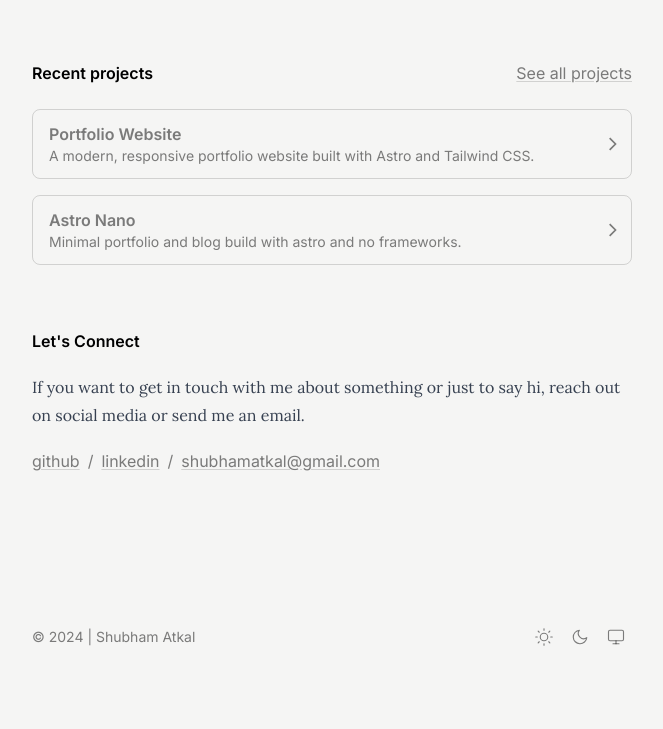
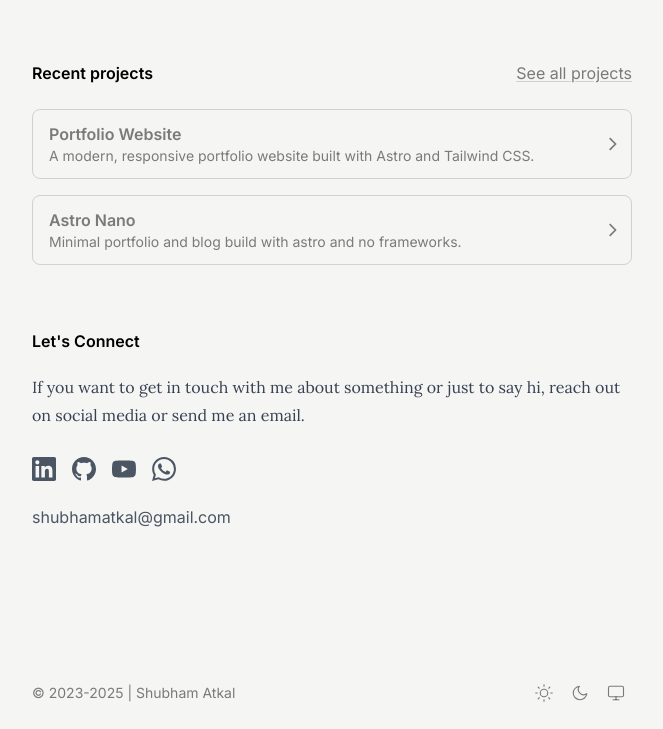
Before and after one commit to shubhamatkal/shubhamatkal.github.io, an Astro site: page / in a window 1280 px wide. Shown: the part 1641-2370 px from the top of the page, without its empty margins (308-971 px from the left). Before the commit the page ends 2314 px from the top, so only its background shows below. Built offline with nearby package versions, Linux system fonts and the light colour scheme; Astro itself is replaced by a stand-in of ours; a web font is replaced by a local one.

Commit message:
update urls

```diff
--- a/src/components/Footer.astro
+++ b/src/components/Footer.astro
@@ -13,7 +13,7 @@ import BackToTop from "@components/BackToTop.astro";
     </div>
     <div class="flex justify-between items-center">
       <div>
-        &copy; 2024 {`|`} {SITE.NAME}
+        &copy; 2023-{new Date().getFullYear()} {`|`} {SITE.NAME}
       </div>
       <div class="flex flex-wrap gap-1 items-center">
         <button
--- /dev/null
+++ b/src/components/SocialIcon.astro
@@ -0,0 +1,49 @@
+---
+interface Props {
+  icon: string;
+  href: string;
+  name: string;
+  ariaLabel: string;
+}
+
+const { icon, href, name, ariaLabel } = Astro.props;
+---
+
+<a
+  href={href}
+  target="_blank"
+  rel="noopener noreferrer"
+  aria-label={ariaLabel}
+  class="flex items-center justify-center p-2 text-gray-600 hover:text-black hover:dark:text-white transition-colors duration-300 ease-in-out"
+>
+  {icon === "github" && (
+    <svg class="size-6 fill-current" viewBox="0 0 24 24">
+      <path d="M12 0c-6.626 0-12 5.373-12 12 0 5.302 3.438 9.8 8.207 11.387.599.111.793-.261.793-.577v-2.234c-3.338.726-4.033-1.416-4.033-1.416-.546-1.387-1.333-1.756-1.333-1.756-1.089-.745.083-.729.083-.729 1.205.084 1.839 1.237 1.839 1.237 1.07 1.834 2.807 1.304 3.492.997.107-.775.418-1.305.762-1.604-2.665-.305-5.467-1.334-5.467-5.931 0-1.311.469-2.381 1.236-3.221-.124-.303-.535-1.524.117-3.176 0 0 1.008-.322 3.301 1.23.957-.266 1.983-.399 3.003-.404 1.02.005 2.047.138 3.006.404 2.291-1.552 3.297-1.23 3.297-1.23.653 1.653.242 2.874.118 3.176.77.84 1.235 1.911 1.235 3.221 0 4.609-2.807 5.624-5.479 5.921.43.372.823 1.102.823 2.222v3.293c0 .319.192.694.801.576 4.765-1.589 8.199-6.086 8.199-11.386 0-6.627-5.373-12-12-12z"/>
+    </svg>
+  )}
+  {icon === "linkedin" && (
+    <svg class="size-6 fill-current" viewBox="0 0 24 24">
+      <path d="M20.447 20.452h-3.554v-5.569c0-1.328-.027-3.037-1.852-3.037-1.853 0-2.136 1.445-2.136 2.939v5.667H9.351V9h3.414v1.561h.046c.477-.9 1.637-1.85 3.37-1.85 3.601 0 4.267 2.37 4.267 5.455v6.286zM5.337 7.433c-1.144 0-2.063-.926-2.063-2.065 0-1.138.92-2.063 2.063-2.063 1.14 0 2.064.925 2.064 2.063 0 1.139-.925 2.065-2.064 2.065zm1.782 13.019H3.555V9h3.564v11.452zM22.225 0H1.771C.792 0 0 .774 0 1.729v20.542C0 23.227.792 24 1.771 24h20.451C23.2 24 24 23.227 24 22.271V1.729C24 .774 23.2 0 22.222 0h.003z"/>
+    </svg>
+  )}
+  {icon === "x" && (
+    <svg class="size-6 fill-current" viewBox="0 0 24 24">
+      <path d="M18.244 2.25h3.308l-7.227 8.26 8.502 11.24H16.17l-5.214-6.817L4.99 21.75H1.68l7.73-8.835L1.254 2.25H8.08l4.713 6.231zm-1.161 17.52h1.833L7.084 4.126H5.117z"/>
+    </svg>
+  )}
+  {icon === "cube" && (
+    <svg class="size-6 fill-current" viewBox="0 0 24 24">
+      <path d="M12 2L2 7l10 5 10-5-10-5zM2 17l10 5 10-5M2 12l10 5 10-5"/>
+    </svg>
+  )}
+  {icon === "youtube" && (
+    <svg class="size-6 fill-current" viewBox="0 0 24 24">
+      <path d="M23.498 6.186a3.016 3.016 0 0 0-2.122-2.136C19.505 3.545 12 3.545 12 3.545s-7.505 0-9.377.505A3.017 3.017 0 0 0 .502 6.186C0 8.07 0 12 0 12s0 3.93.502 5.814a3.016 3.016 0 0 0 2.122 2.136c1.871.505 9.376.505 9.376.505s7.505 0 9.377-.505a3.015 3.015 0 0 0 2.122-2.136C24 15.93 24 12 24 12s0-3.93-.502-5.814zM9.545 15.568V8.432L15.818 12l-6.273 3.568z"/>
+    </svg>
+  )}
+  {icon === "whatsapp" && (
+    <svg class="size-6 fill-current" viewBox="0 0 24 24">
+      <path d="M17.472 14.382c-.297-.149-1.758-.867-2.03-.967-.273-.099-.471-.148-.67.15-.197.297-.767.966-.94 1.164-.173.199-.347.223-.644.075-.297-.15-1.255-.463-2.39-1.475-.883-.788-1.48-1.761-1.653-2.059-.173-.297-.018-.458.13-.606.134-.133.298-.347.446-.52.149-.174.198-.298.298-.497.099-.198.05-.371-.025-.52-.075-.149-.669-1.612-.916-2.207-.242-.579-.487-.5-.669-.51-.173-.008-.371-.01-.57-.01-.198 0-.52.074-.792.372-.272.297-1.04 1.016-1.04 2.479 0 1.462 1.065 2.875 1.213 3.074.149.198 2.096 3.2 5.077 4.487.709.306 1.262.489 1.694.625.712.227 1.36.195 1.871.118.571-.085 1.758-.719 2.006-1.413.248-.694.248-1.289.173-1.413-.074-.124-.272-.198-.57-.347m-5.421 7.403h-.004a9.87 9.87 0 01-5.031-1.378l-.361-.214-3.741.982.998-3.648-.235-.374a9.86 9.86 0 01-1.51-5.26c.001-5.45 4.436-9.884 9.888-9.884 2.64 0 5.122 1.03 6.988 2.898a9.825 9.825 0 012.893 6.994c-.003 5.45-4.437 9.884-9.885 9.884m8.413-18.297A11.815 11.815 0 0012.05 0C5.495 0 .16 5.335.157 11.892c0 2.096.547 4.142 1.588 5.945L.057 24l6.305-1.654a11.882 11.882 0 005.683 1.448h.005c6.554 0 11.89-5.335 11.893-11.893A11.821 11.821 0 0020.885 3.488"/>
+    </svg>
+  )}
+</a>
--- a/src/consts.ts
+++ b/src/consts.ts
@@ -30,11 +30,23 @@ export const PROJECTS: Metadata = {
 
 export const SOCIALS: Socials = [
   {
-    NAME: "github",
-    HREF: "https://github.com/shubhamatkal"
+    NAME: "linkedin",
+    HREF: "https://linkedin.com/in/shubhamatkal",
+    ICON: "linkedin"
   },
   {
-    NAME: "linkedin",
-    HREF: "https://www.linkedin.com/in/shubhamatkal",
+    NAME: "github",
+    HREF: "https://github.com/shubhamatkal",
+    ICON: "github"
+  },
+  {
+    NAME: "youtube",
+    HREF: "https://youtube.com/@shubhamatkal",
+    ICON: "youtube"
+  },
+  {
+    NAME: "whatsapp",
+    HREF: "https://wa.me/917219357419",
+    ICON: "whatsapp"
   }
 ];
--- a/src/pages/index.astro
+++ b/src/pages/index.astro
@@ -6,6 +6,7 @@ import ArrowCard from "@components/ArrowCard.astro";
 import Link from "@components/Link.astro";
 import { dateRange } from "@lib/utils";
 import { SITE, HOME, SOCIALS } from "@consts";
+import SocialIcon from "@components/SocialIcon.astro";
 
 const blog = (await getCollection("blog"))
   .filter(post => !post.data.draft)
@@ -128,21 +129,23 @@ const work = await Promise.all(
             reach out on social media or send me an email.
           </p>
         </article>
-        <ul class="flex flex-wrap gap-2">
+        <ul class="flex flex-wrap [&>li:first-child_a]:pl-0">
           {SOCIALS.map(SOCIAL => (
-            <li class="flex gap-x-2 text-nowrap">
-              <Link href={SOCIAL.HREF} external aria-label={`${SITE.NAME} on ${SOCIAL.NAME}`}>
-                {SOCIAL.NAME}
-              </Link>
-              {"/"}
+            <li>
+              <SocialIcon
+                icon={SOCIAL.ICON}
+                href={SOCIAL.HREF}
+                name={SOCIAL.NAME}
+                ariaLabel={`${SITE.NAME} on ${SOCIAL.NAME}`}
+              />
             </li>
           ))}
-          <li class="line-clamp-1">
-            <Link href={`mailto:${SITE.EMAIL}`} aria-label={`Email ${SITE.NAME}`}>
-              {SITE.EMAIL}
-            </Link>
-          </li>
         </ul>
+        <div class="mt-4">
+          <a href={`mailto:${SITE.EMAIL}`} aria-label={`Email ${SITE.NAME}`} class="text-gray-600 hover:text-black hover:dark:text-white transition-colors duration-300 ease-in-out ">
+            {SITE.EMAIL}
+          </a>
+        </div>
       </section>
     </div>
   </Container>
--- a/src/types.ts
+++ b/src/types.ts
@@ -14,4 +14,5 @@ export type Metadata = {
 export type Socials = {
   NAME: string;
   HREF: string;
+  ICON: string;
 }[];
```
Also changed, not shown: README.md, public/astro-nano.png (deleted), public/astro-sphere.jpg (deleted), public/deploy_netlify.svg (deleted), public/deploy_vercel.svg (deleted), public/favicon-dark.svg (deleted), public/favicon-light.svg (deleted), public/lighthouse.png (deleted), public/patrick.webp (deleted), public/profile_photos/shubham_avatar.png (added), 1 other file.
